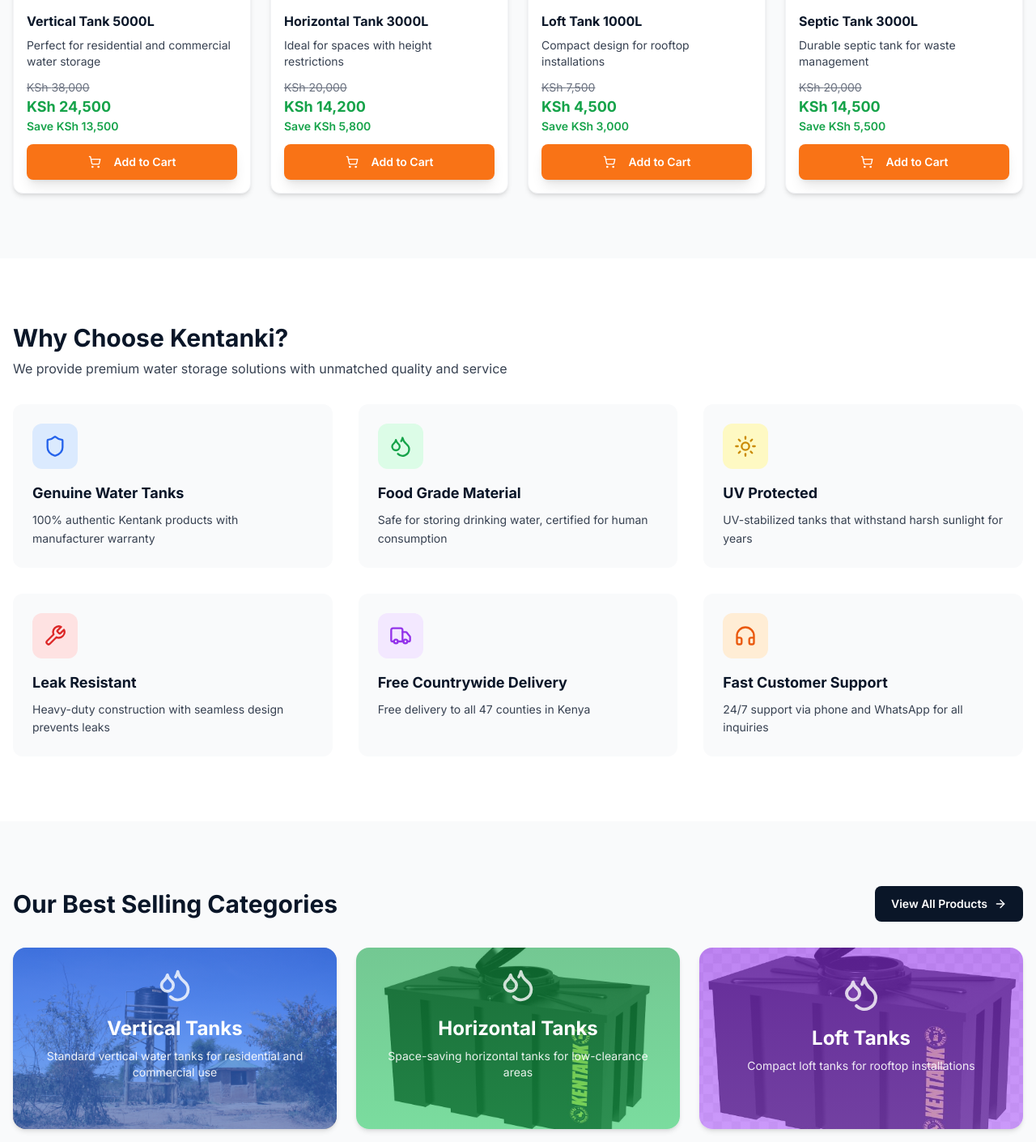
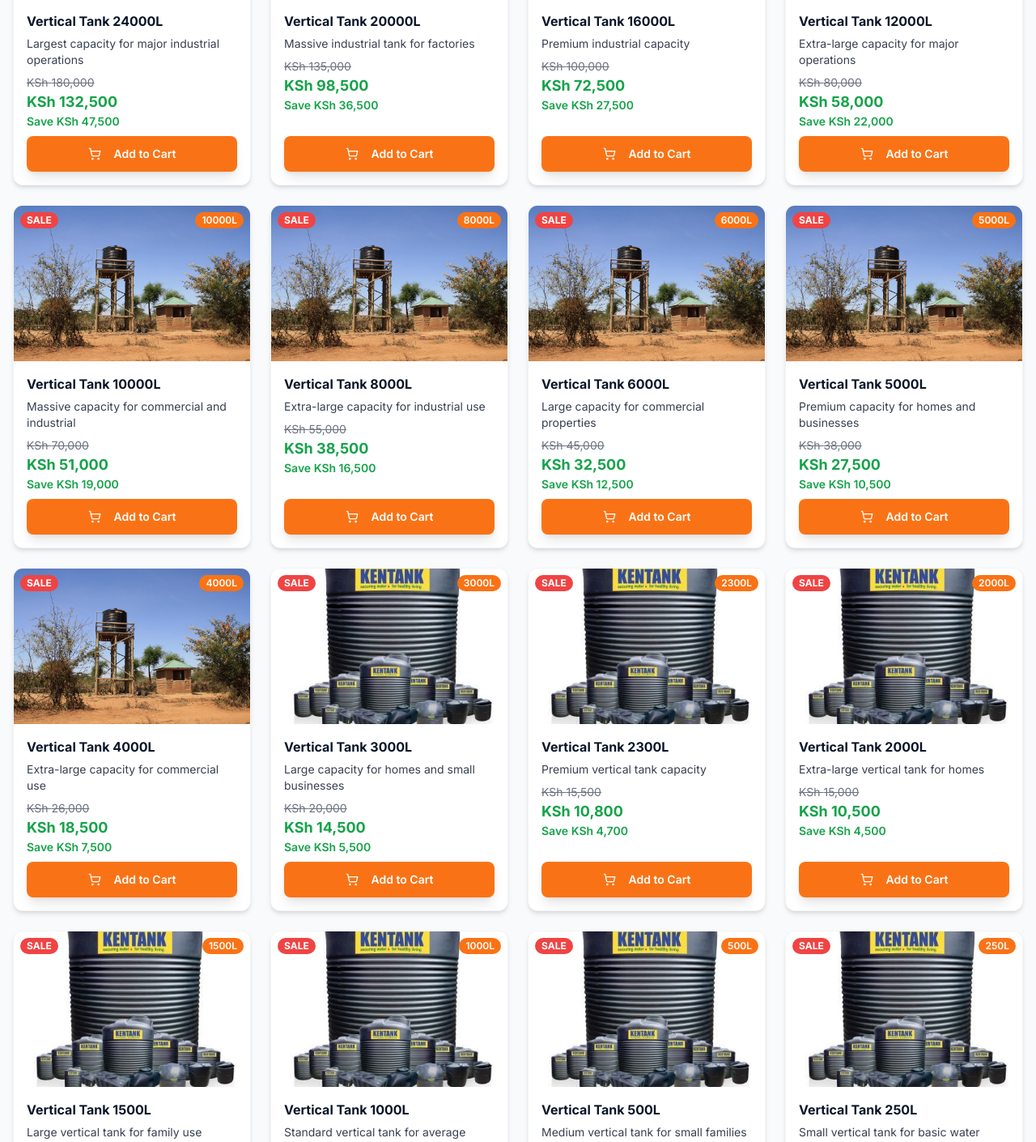
Before and after one commit to kipkoechkevin611-cloud/kentanki, a Next.js app: page / in a window 1280 px wide. Shown: the part 1433-2843 px from the top of the page at 81% size. Built offline with nearby package versions, Linux system fonts and the light colour scheme.

Commit message:
Add delivery estimator, show all vertical tanks on home page, reduce navbar size on products page, improve mobile responsiveness

```diff
--- a/src/app/page.tsx
+++ b/src/app/page.tsx
@@ -8,6 +8,7 @@
 import Footer from '../components/Footer';
 import TankCalculator from '../components/TankCalculator';
 import WhatsAppOrderModal from '../components/WhatsAppOrderModal';
+import DeliveryEstimator from '../components/DeliveryEstimator';
 import FAQ from '../components/FAQ';
 import TrustBadges from '../components/TrustBadges';
 import WhyChooseUs from '../components/WhyChooseUs';
@@ -60,40 +61,157 @@
 
   const products = [
     {
-      id: 1,
+      id: 17,
+      name: 'Vertical Tank 24000L',
+      capacity: '24000L',
+      originalPrice: 180000,
+      salePrice: 132500,
+      image: '/assets/vertical (2).jpeg',
+      description: 'Largest capacity for major industrial operations',
+    },
+    {
+      id: 16,
+      name: 'Vertical Tank 20000L',
+      capacity: '20000L',
+      originalPrice: 135000,
+      salePrice: 98500,
+      image: '/assets/vertical (2).jpeg',
+      description: 'Massive industrial tank for factories',
+    },
+    {
+      id: 15,
+      name: 'Vertical Tank 16000L',
+      capacity: '16000L',
+      originalPrice: 100000,
+      salePrice: 72500,
+      image: '/assets/vertical (2).jpeg',
+      description: 'Premium industrial capacity',
+    },
+    {
+      id: 14,
+      name: 'Vertical Tank 12000L',
+      capacity: '12000L',
+      originalPrice: 80000,
+      salePrice: 58000,
+      image: '/assets/vertical (2).jpeg',
+      description: 'Extra-large capacity for major operations',
+    },
+    {
+      id: 13,
+      name: 'Vertical Tank 10000L',
+      capacity: '10000L',
+      originalPrice: 70000,
+      salePrice: 51000,
+      image: '/assets/vertical (2).jpeg',
+      description: 'Massive capacity for commercial and industrial',
+    },
+    {
+      id: 12,
+      name: 'Vertical Tank 8000L',
+      capacity: '8000L',
+      originalPrice: 55000,
+      salePrice: 38500,
+      image: '/assets/vertical (2).jpeg',
+      description: 'Extra-large capacity for industrial use',
+    },
+    {
+      id: 11,
+      name: 'Vertical Tank 6000L',
+      capacity: '6000L',
+      originalPrice: 45000,
+      salePrice: 32500,
+      image: '/assets/vertical (2).jpeg',
+      description: 'Large capacity for commercial properties',
+    },
+    {
+      id: 10,
       name: 'Vertical Tank 5000L',
       capacity: '5000L',
       originalPrice: 38000,
-      salePrice: 24500,
+      salePrice: 27500,
       image: '/assets/vertical (2).jpeg',
-      description: 'Perfect for residential and commercial water storage',
+      description: 'Premium capacity for homes and businesses',
+    },
+    {
+      id: 9,
+      name: 'Vertical Tank 4000L',
+      capacity: '4000L',
+      originalPrice: 26000,
+      salePrice: 18500,
+      image: '/assets/vertical (2).jpeg',
+      description: 'Extra-large capacity for commercial use',
+    },
+    {
+      id: 8,
+      name: 'Vertical Tank 3000L',
+      capacity: '3000L',
+      originalPrice: 20000,
+      salePrice: 14500,
+      image: '/assets/vertical.jpeg',
+      description: 'Large capacity for homes and small businesses',
+    },
+    {
+      id: 7,
+      name: 'Vertical Tank 2300L',
+      capacity: '2300L',
+      originalPrice: 15500,
+      salePrice: 10800,
+      image: '/assets/vertical.jpeg',
+      description: 'Premium vertical tank capacity',
+    },
+    {
+      id: 6,
+      name: 'Vertical Tank 2000L',
+      capacity: '2000L',
+      originalPrice: 15000,
+      salePrice: 10500,
+      image: '/assets/vertical.jpeg',
+      description: 'Extra-large vertical tank for homes',
+    },
+    {
+      id: 5,
+      name: 'Vertical Tank 1500L',
+      capacity: '1500L',
+      originalPrice: 9500,
+      salePrice: 6800,
+      image: '/assets/vertical.jpeg',
+      description: 'Large vertical tank for family use',
+    },
+    {
+      id: 4,
+      name: 'Vertical Tank 1000L',
+      capacity: '1000L',
+      originalPrice: 7500,
+      salePrice: 5500,
+      image: '/assets/vertical.jpeg',
+      description: 'Standard vertical tank for average households',
+    },
+    {
+      id: 3,
+      name: 'Vertical Tank 500L',
+      capacity: '500L',
+      originalPrice: 3800,
+      salePrice: 2800,
+      image: '/assets/vertical.jpeg',
+      description: 'Medium vertical tank for small families',
     },
     {
       id: 2,
-      name: 'Horizontal Tank 3000L',
-      capacity: '3000L',
-      originalPrice: 20000,
-      salePrice: 14200,
-      image: '/assets/horizontal (2).jpeg',
-      description: 'Ideal for spaces with height restrictions',
+      name: 'Vertical Tank 250L',
+      capacity: '250L',
+      originalPrice: 2500,
+      salePrice: 1800,
+      image: '/assets/vertical.jpeg',
+      description: 'Small vertical tank for basic water storage',
     },
     {
-      id: 3,
-      name: 'Loft Tank 1000L',
-      capacity: '1000L',
-      originalPrice: 7500,
-      salePrice: 4500,
-      image: '/assets/loft tank.jpeg',
-      description: 'Compact design for rooftop installations',
-    },
-    {
-      id: 4,
-      name: 'Septic Tank 3000L',
-      capacity: '3000L',
-      originalPrice: 20000,
-      salePrice: 14500,
-      image: '/assets/Septic Tank.jpeg',
-      description: 'Durable septic tank for waste management',
+      id: 1,
+      name: 'Vertical Tank 100L',
+      capacity: '100L',
+      originalPrice: 1500,
+      salePrice: 1100,
+      image: '/assets/vertical.jpeg',
+      description: 'Compact vertical tank perfect for small households',
     },
   ];
 
@@ -311,7 +429,7 @@
             viewport={{ once: true }}
             className="flex justify-between items-center mb-8"
           >
-            <h2 className="text-2xl md:text-3xl font-bold text-navy-900">Featured Products</h2>
+            <h2 className="text-2xl md:text-3xl font-bold text-navy-900">Vertical Tanks</h2>
             <Link href="/products">
               <button className="inline-flex items-center gap-2 bg-navy-900 hover:bg-navy-800 text-white px-5 py-2.5 rounded-lg font-semibold text-sm transition-colors">
                 View All Products
@@ -320,7 +438,7 @@
             </Link>
           </motion.div>
 
-          <div className="grid grid-cols-2 md:grid-cols-3 lg:grid-cols-4 gap-4 md:gap-6">
+          <div className="grid grid-cols-2 md:grid-cols-3 lg:grid-cols-4 gap-2 sm:gap-3 md:gap-4 lg:gap-6">
             {products.map((product, index) => {
               const savings = product.originalPrice - product.salePrice;
               const isBestSeller = index === 0 || index === 2;
@@ -333,7 +451,7 @@
                   transition={{ delay: index * 0.1 }}
                 >
                   <div className="bg-white rounded-xl shadow-md hover:shadow-xl transition-all duration-300 overflow-hidden h-full flex flex-col group border border-gray-100 hover:border-orange-200">
-                    <div className="relative h-48 overflow-hidden bg-gray-100">
+                    <div className="relative h-36 sm:h-40 md:h-48 overflow-hidden bg-gray-100">
                       <Image
                         src={product.image}
                         alt={product.name}
@@ -357,21 +475,21 @@
                         {product.capacity}
                       </div>
                     </div>
-                    <div className="p-4 flex-1 flex flex-col">
-                      <h3 className="text-base font-bold text-navy-900 mb-2 line-clamp-2">{product.name}</h3>
-                      <p className="text-sm text-gray-600 mb-3 line-clamp-2">{product.description}</p>
-                      <div className="mb-3">
-                        <p className="text-sm text-gray-400 line-through">KSh {product.originalPrice.toLocaleString()}</p>
-                        <p className="text-lg font-bold text-green-600">KSh {product.salePrice.toLocaleString()}</p>
-                        <p className="text-sm text-green-600 font-semibold">Save KSh {savings.toLocaleString()}</p>
+                    <div className="p-3 sm:p-4 flex-1 flex flex-col">
+                      <h3 className="text-xs sm:text-sm md:text-base font-bold text-navy-900 mb-1.5 line-clamp-2">{product.name}</h3>
+                      <p className="text-[10px] sm:text-xs md:text-sm text-gray-600 mb-2 line-clamp-2">{product.description}</p>
+                      <div className="mb-2">
+                        <p className="text-[10px] sm:text-xs md:text-sm text-gray-400 line-through">KSh {product.originalPrice.toLocaleString()}</p>
+                        <p className="text-sm sm:text-base md:text-lg font-bold text-green-600">KSh {product.salePrice.toLocaleString()}</p>
+                        <p className="text-[10px] sm:text-xs md:text-sm text-green-600 font-semibold">Save KSh {savings.toLocaleString()}</p>
                       </div>
                       <div className="mt-auto space-y-2">
                         <Button
                           variant="primary"
-                          className="w-full text-sm py-2.5"
+                          className="w-full text-[10px] sm:text-xs md:text-sm py-2"
                           onClick={() => handleAddToCart(product)}
                         >
-                          <ShoppingCart className="w-4 h-4 mr-2" />
+                          <ShoppingCart className="w-3 h-3 sm:w-4 sm:h-4 mr-1 sm:mr-2" />
                           Add to Cart
                         </Button>
                       </div>
@@ -666,6 +784,31 @@
 
       <FAQ />
 
+      {/* Delivery Estimator */}
+      <section className="py-16 bg-gray-50">
+        <div className="container mx-auto px-4">
+          <motion.div
+            initial={{ opacity: 0, y: 20 }}
+            whileInView={{ opacity: 1, y: 0 }}
+            viewport={{ once: true }}
+            className="text-center mb-12"
+          >
+            <h2 className="text-4xl font-bold text-navy-900 mb-4">Estimate Your Delivery Time</h2>
+            <p className="text-gray-600 max-w-2xl mx-auto">
+              Check how long it will take to deliver your water tank to your location
+            </p>
+          </motion.div>
+          <motion.div
+            initial={{ opacity: 0, y: 20 }}
+            whileInView={{ opacity: 1, y: 0 }}
+            viewport={{ once: true }}
+            className="max-w-2xl mx-auto"
+          >
+            <DeliveryEstimator />
+          </motion.div>
+        </div>
+      </section>
+
       <Footer />
 
       <WhatsAppOrderModal
--- a/src/app/products/page.tsx
+++ b/src/app/products/page.tsx
@@ -396,7 +396,7 @@
 
   return (
     <main className="min-h-screen bg-gray-50">
-      <Navigation />
+      <Navigation compact />
 
       {/* Hero Section */}
       <section className="bg-gradient-to-r from-navy-900 to-navy-800 py-20">
@@ -482,7 +482,7 @@
       {/* Products Grid */}
       <section className="py-16">
         <div className="container mx-auto px-4">
-          <div className="grid grid-cols-2 md:grid-cols-3 lg:grid-cols-4 gap-4 md:gap-6">
+          <div className="grid grid-cols-2 md:grid-cols-3 lg:grid-cols-4 gap-2 sm:gap-3 md:gap-4 lg:gap-6">
             {searchedProducts.map((product, index) => {
               const savings = product.originalPrice - product.salePrice;
               const isBestSeller = index === 0 || index === 3 || index === 7;
@@ -494,7 +494,7 @@
                   transition={{ delay: index * 0.05 }}
                 >
                   <div className="bg-white rounded-xl shadow-md hover:shadow-xl transition-all duration-300 overflow-hidden h-full flex flex-col group border border-gray-100 hover:border-orange-200">
-                    <div className="relative h-44 md:h-52 overflow-hidden bg-gray-100">
+                    <div className="relative h-36 sm:h-40 md:h-48 overflow-hidden bg-gray-100">
                       <Image
                         src={product.image}
                         alt={product.name}
@@ -526,27 +526,27 @@
                         {product.capacity}
                       </div>
                     </div>
-                    <div className="p-4 md:p-5 flex-1 flex flex-col">
-                      <h3 className="text-sm md:text-base font-bold text-navy-900 mb-2 line-clamp-2">{product.name}</h3>
-                      <p className="text-xs text-gray-500 mb-3">{product.dimensions}</p>
-                      <div className="mb-3">
-                        <p className="text-xs text-gray-400 line-through">KSh {product.originalPrice.toLocaleString()}</p>
-                        <p className="text-lg md:text-xl font-bold text-green-600">KSh {product.salePrice.toLocaleString()}</p>
-                        <p className="text-xs text-green-600 font-semibold">You Save KSh {savings.toLocaleString()}</p>
-                        <p className="text-xs text-orange-500 mt-1">Special Offer – Limited Time Price</p>
+                    <div className="p-3 sm:p-4 flex-1 flex flex-col">
+                      <h3 className="text-xs sm:text-sm font-bold text-navy-900 mb-1.5 line-clamp-2">{product.name}</h3>
+                      <p className="text-[10px] sm:text-xs text-gray-500 mb-2">{product.dimensions}</p>
+                      <div className="mb-2">
+                        <p className="text-[10px] sm:text-xs text-gray-400 line-through">KSh {product.originalPrice.toLocaleString()}</p>
+                        <p className="text-sm sm:text-base md:text-lg font-bold text-green-600">KSh {product.salePrice.toLocaleString()}</p>
+                        <p className="text-[10px] sm:text-xs text-green-600 font-semibold">You Save KSh {savings.toLocaleString()}</p>
+                        <p className="text-[10px] sm:text-xs text-orange-500 mt-1">Special Offer – Limited Time Price</p>
                       </div>
-                      <div className="mt-auto space-y-2">
+                      <div className="mt-auto space-y-1.5">
                         <div className="flex gap-2">
                           <Button
                             variant="primary"
-                            className="flex-1 text-xs py-2.5"
+                            className="flex-1 text-[10px] sm:text-xs py-2"
                             onClick={() => handleAddToCart(product)}
                           >
                             <ShoppingCart className="w-3 h-3 mr-1" />
                             Add to Cart
                           </Button>
                           <Link href={`/products/${product.id}`} className="flex-1">
-                            <Button variant="outline" className="w-full text-xs py-2.5">Details</Button>
+                            <Button variant="outline" className="w-full text-[10px] sm:text-xs py-2">Details</Button>
                           </Link>
                         </div>
                       </div>
--- a/src/components/Navigation.tsx
+++ b/src/components/Navigation.tsx
@@ -9,7 +9,7 @@
 import { useCart } from '../context/CartContext';
 import CartModal from './CartModal';
 
-const Navigation = () => {
+const Navigation = ({ compact = false }: { compact?: boolean }) => {
   const [isScrolled, setIsScrolled] = useState(false);
   const [isMobileMenuOpen, setIsMobileMenuOpen] = useState(false);
   const [isCartOpen, setIsCartOpen] = useState(false);
@@ -40,7 +40,7 @@
       aria-label="Main navigation"
     >
       <div className="container mx-auto px-4">
-        <div className="flex items-center justify-between h-20">
+        <div className={`flex items-center justify-between ${compact ? 'h-14' : 'h-20'}`}>
           <Link href="/" className="flex items-center gap-2" aria-label="Kentank Home">
             <div className="relative w-12 h-12">
               <Image
```
